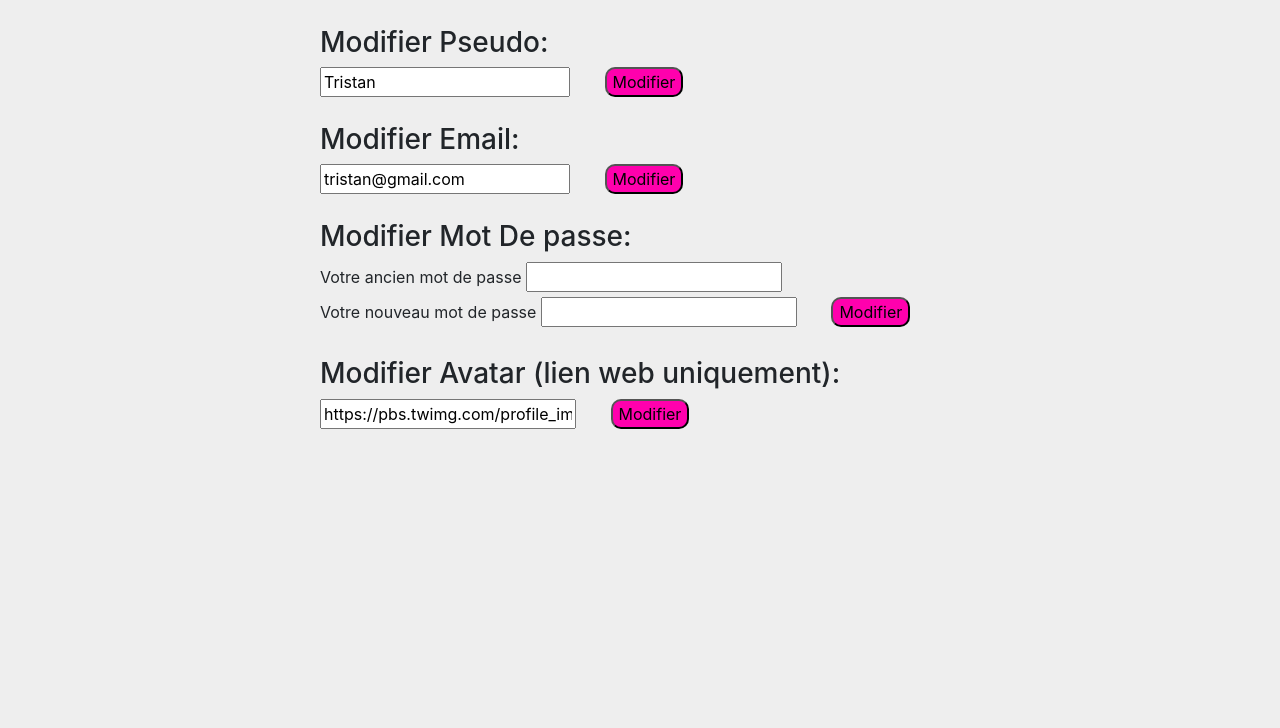
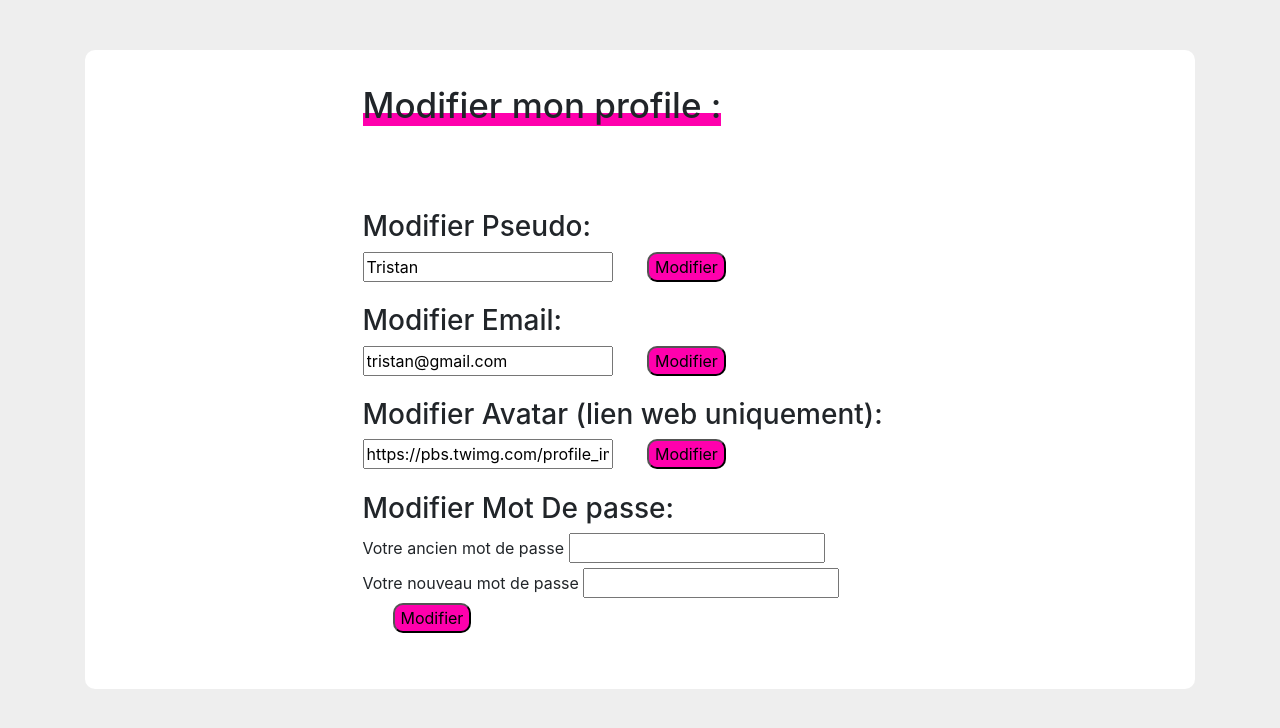
Before and after one commit to Nirdeo/LiveQuestion, a PHP site: page /modifier.php in a window 1280 px wide. Shown: the part 56-784 px from the top of the page. Run offline with PHP 8.4, Linux system fonts and the light colour scheme; a user stored in the database is signed in.

Commit message:
update avant dernier jour

```diff
--- a/connexion.php
+++ b/connexion.php
@@ -58,6 +58,7 @@
                   maintenant !</span></a>
                </p>
             </form>
+            <button type="button" class="btn btn-secondary" href="LiveQuestion/" >Retourner à l'accueil</button>
          </div>
       </div>
    </body>
--- a/modifier.php
+++ b/modifier.php
@@ -170,7 +170,9 @@
 
     ?>
 
-
+    <div class="container">
+        <div class="boxModif">
+            <h1><span>Modifier mon profile :</span></h1>
             <h3>Modifier Pseudo:</h3>
             <form action="" method="POST">
                 <input type="text" name="pseudo" value="<?php echo $_SESSION['pseudo'] ?>">
@@ -185,6 +187,13 @@
                 <p><?php echo $messageE; ?></p>
             </form>
 
+            <h3>Modifier Avatar (lien web uniquement):</h3>
+            <form action="" method="POST">
+                <input type="url" name="avatar" value="<?php echo $_SESSION['pseudo_avatar'] ?>">
+                <input type="submit" name="submitAvatar" value="Modifier">
+                <p><?php echo $messageA; ?></p>
+            </form>
+
             <h3>Modifier Mot De passe:</h3>
             <form action="" method="POST">
                 <label for="passOld">Votre ancien mot de passe</label>
@@ -194,13 +203,8 @@
                 <input type="submit" name="submitPass" value="Modifier">
                 <p><?php echo $messagePA; ?></p>
             </form>
-
-    <h3>Modifier Avatar (lien web uniquement):</h3>
-    <form action="" method="POST">
-        <input type="url" name="avatar" value="<?php echo $_SESSION['pseudo_avatar'] ?>">
-        <input type="submit" name="submitAvatar" value="Modifier">
-        <p><?php echo $messageA; ?></p>
-    </form>
+        </div>
+    </div>
 
 
    </body>
--- a/styles/inscriptionStyle.css
+++ b/styles/inscriptionStyle.css
@@ -16,7 +16,7 @@ body {
 }
 .loginBox {
   width: 500px;
-  height: 700px;
+  height: auto;
   background: #fff;
   color: #f90f7a;
   top: 50%;
--- a/styles/modifier.css
+++ b/styles/modifier.css
@@ -29,11 +29,17 @@ form {
   margin-left: 25%;
 }
 
+span{
+	background: linear-gradient(0, #ff00ad 30%, #FFF 30%);
+ 	font-size: 35px;
+}
+
 .boxModif{
 	width: 100%;
-	height: 500px;
-	margin-top: 100px;
-	padding-top: 20px;
+	height: auto;
+	margin-top: 50px;
+	padding-top: 30px;
+	padding-bottom: 40px;
 	background-color: #FFF;
 	border-radius: 10px;
 }
@@ -51,3 +57,7 @@ input[type=text]{
 input[type=email]{
 	width: 250px;
 }
+
+input[type=url]{
+	width: 250px;
+}
```
Also changed, not shown: styles/connexionStyle.css (+6 -1 lines). Lines whose indentation alone changed are shown as unchanged.
